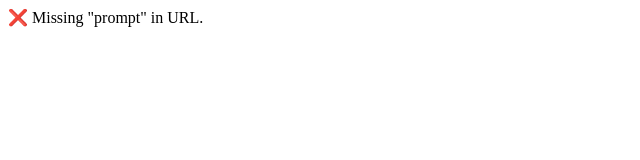
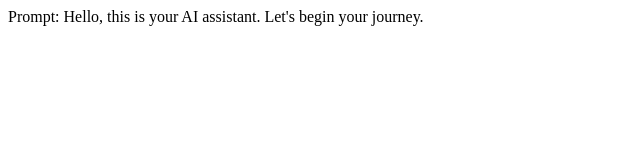
Before and after one commit to KrshnaUniTax05/Niharika, a plain HTML site: page index.html in a window 1280 px wide. Shown: the whole page, without its empty margins (0-640 px from the left). Drawn offline with Linux system fonts and the light colour scheme.

Commit message:
Update index.html

```diff
--- a/index.html
+++ b/index.html
@@ -2,20 +2,9 @@
 <html lang="en">
 <head>
   <meta charset="UTF-8">
-  <title>Prompt Tester</title>
+  <title>Static Prompt</title>
 </head>
 <body>
-    <a id="text"></a>
+  Prompt: Hello, this is your AI assistant. Let's begin your journey.
 </body>
-  <script>
-    // Get the 'prompt' parameter from the URL
-    const params = new URLSearchParams(window.location.search);
-    const prompt = params.get('prompt');
-
-    if (!prompt) {
-      document.getElementById('text').innerText = '❌ Missing "prompt" in URL.';
-    } else {
-      document.getElementById('text').innerText = '✅ Prompt received:\n\n' + decodeURIComponent(prompt);
-    }
-  </script>
 </html>
```
